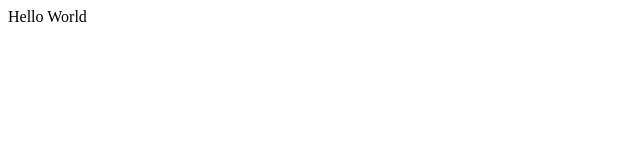
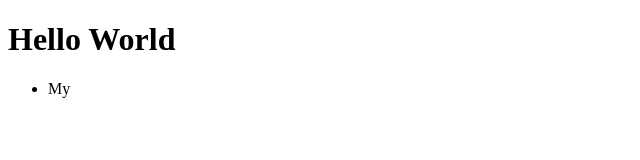
Before and after one commit to rrrrafael/rrrrafael.github.io, a plain HTML site: page index.html in a window 1280 px wide. Shown: the whole page, without its empty margins (0-640 px from the left). Drawn offline with Linux system fonts and the light colour scheme.

Commit message:
Add link to my github cooking repo

```diff
--- a/index.html
+++ b/index.html
@@ -1,12 +1,15 @@
 <!DOCTYPE html>
 <html lang="en">
-<head>
+  <head>
     <meta charset="UTF-8">
     <meta http-equiv="X-UA-Compatible" content="IE=edge">
     <meta name="viewport" content="width=device-width, initial-scale=1.0">
     <title>RRRRafael</title>
-</head>
-<body>
-    Hello World
-</body>
+  </head>
+  <body>
+    <h1>Hello World</h1>
+    <ul>
+      <li>My <a href="https://rrrrafael.github.io/cooking/"cooking website</li>
+    </ul>
+  </body>
 </html>
```
